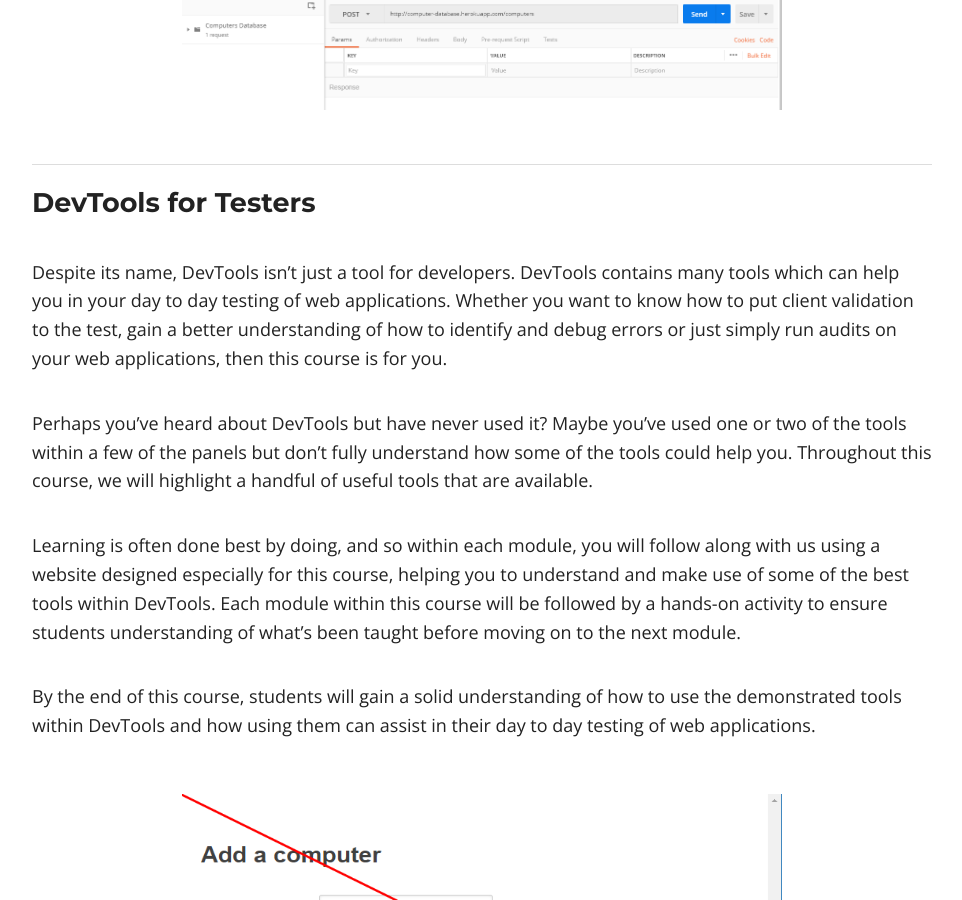
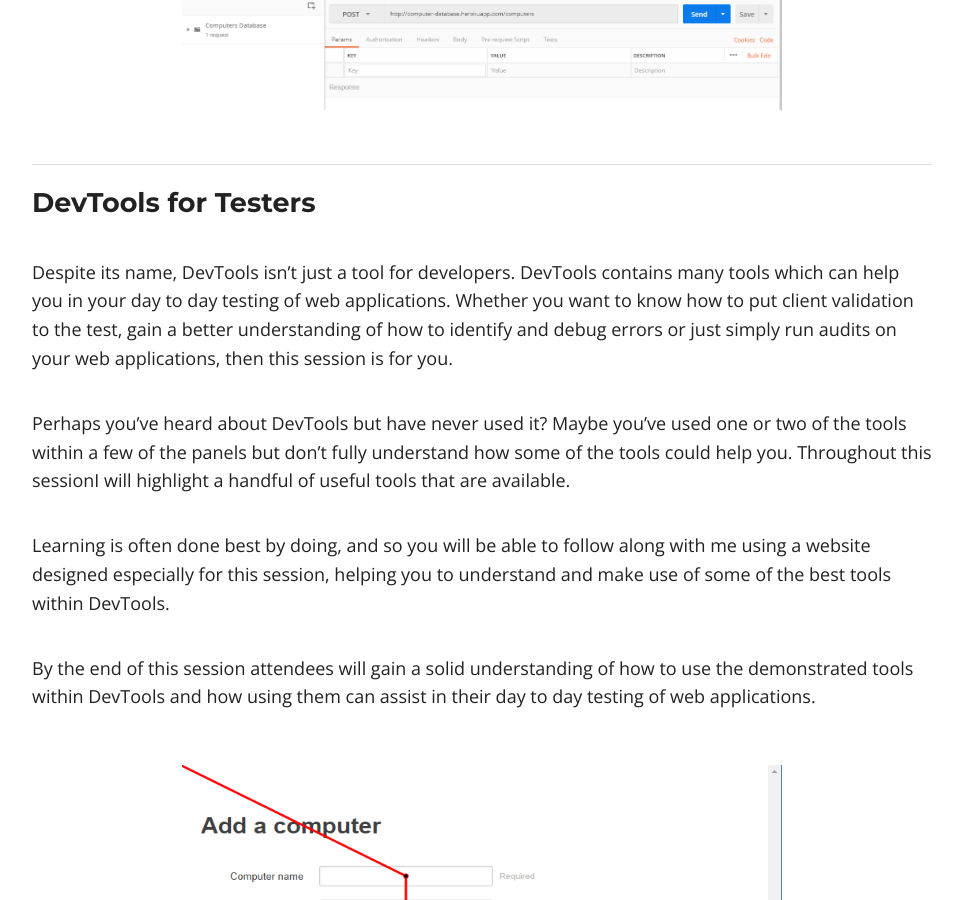
Before and after one commit to vivrichards600/vivrichards600.github.io, a Jekyll site: the page built from talks.html, in a window 1280 px wide and 900 px high, scrolled down 2526 px. Shown: the whole window, without its empty margins (158-1120 px from the left). Built offline with Jekyll 4.4.1, drawn with Linux system fonts in a browser that asks for light colours; nearby versions of some CDN libraries.

Commit message:
Updating talks and gem file

```diff
--- a/_data/talks.yml
+++ b/_data/talks.yml
@@ -15,8 +15,8 @@
   image: /images/postman-computer-url.png
 
 - name: DevTools for Testers
-  description: "<p>Despite its name, DevTools isn’t just a tool for developers. DevTools contains many tools which can help you in your day to day testing of web applications. Whether you want to know how to put client validation to the test, gain a better understanding of how to identify and debug errors or just simply run audits on your web applications, then this course is for you.</p>
-  <p>Perhaps you’ve heard about DevTools but have never used it? Maybe you’ve used one or two of the tools within a few of the panels but don’t fully understand how some of the tools could help you. Throughout this course, we will highlight a handful of useful tools that are available.</p>
-  <p>Learning is often done best by doing, and so within each module, you will follow along with us using a website designed especially for this course, helping you to understand and make use of some of the best tools within DevTools. Each module within this course will be followed by a hands-on activity to ensure students understanding of what’s been taught before moving on to the next module.</p>
-  <p>By the end of this course, students will gain a solid understanding of how to use the demonstrated tools within DevTools and how using them can assist in their day to day testing of web applications.</p>"
+  description: "<p>Despite its name, DevTools isn’t just a tool for developers. DevTools contains many tools which can help you in your day to day testing of web applications. Whether you want to know how to put client validation to the test, gain a better understanding of how to identify and debug errors or just simply run audits on your web applications, then this session is for you.</p>
+  <p>Perhaps you’ve heard about DevTools but have never used it? Maybe you’ve used one or two of the tools within a few of the panels but don’t fully understand how some of the tools could help you. Throughout this sessionI  will highlight a handful of useful tools that are available.</p>
+  <p>Learning is often done best by doing, and so you will be able to follow along with me using a website designed especially for this session, helping you to understand and make use of some of the best tools within DevTools.</p>
+  <p>By the end of this session attendees will gain a solid understanding of how to use the demonstrated tools within DevTools and how using them can assist in their day to day testing of web applications.</p>"
   image: /images/page-flow.png
```
Also changed, not shown: Gemfile.lock.
